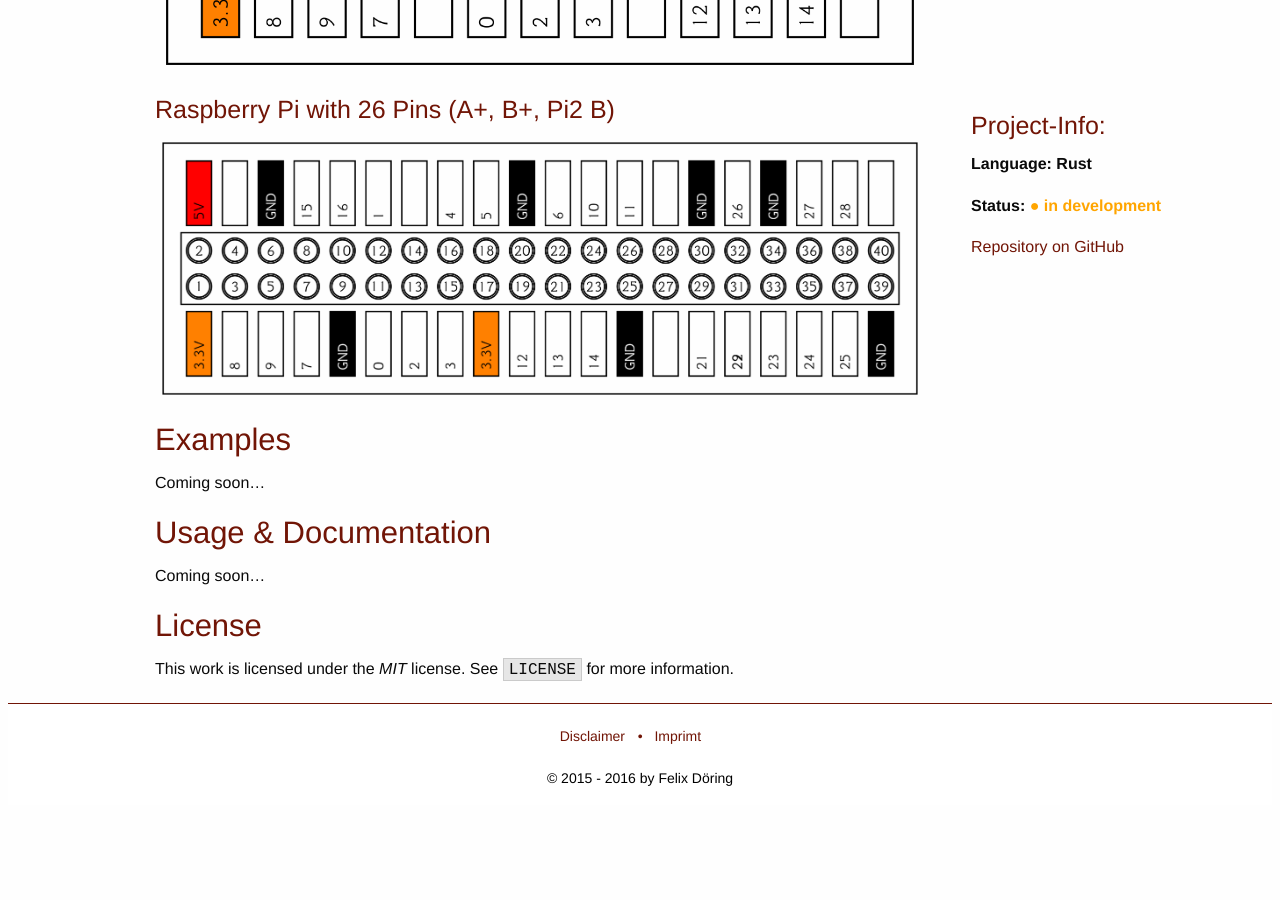
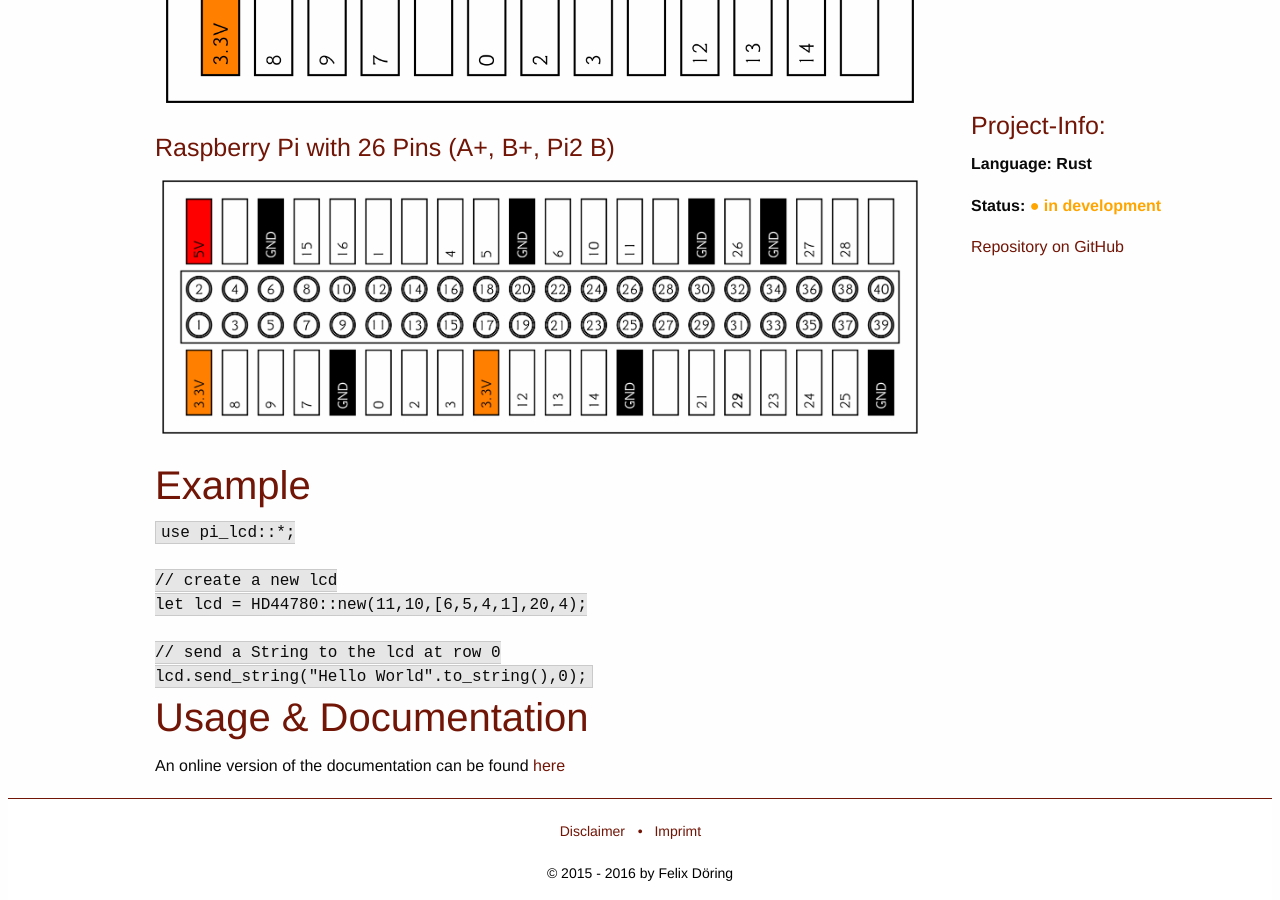
Before and after one commit to MarauderXtreme/felixdoering.com, a Jekyll site: the page built from _projects/pi_lcd.md, in a window 1280 px wide and 900 px high, scrolled down 609 px. Built offline with Jekyll 4.4.1, drawn with Linux system fonts in a browser that asks for light colours; a style sheet for code colours, icons or effects is not loaded; before the commit the page ends 1414 px from its top, so only the background shows below that.

Commit message:
Update pi_lcd.md

````diff
--- a/_projects/pi_lcd.md
+++ b/_projects/pi_lcd.md
@@ -6,24 +6,30 @@
 languages: [Rust]
 ---
 pi_lcd is a Rust Crate to connect a HD44780 LCD to your Raspberry Pi.
+[![Build Status](https://travis-ci.org/h4llow3En/pi_lcd.svg?branch=master)](https://travis-ci.org/h4llow3En/pi_lcd)
 
 
-### Pinout
+## Pinout
 
 #### Raspberry Pi with 26 Pins (A, B)
 ![pin26](/images/pin26.png)
 
 #### Raspberry Pi with 26 Pins (A+, B+, Pi2 B)
-![pin40](/images/pin40.png)
+![pin26](/images/pin40.png)
 
-### Examples
+## Example
 
-Coming soon...
+```rust
+use pi_lcd::*;
+
+// create a new lcd
+let lcd = HD44780::new(11,10,[6,5,4,1],20,4);
+
+// send a String to the lcd at row 0
+lcd.send_string("Hello World".to_string(),0);
+```
 
 
-### Usage & Documentation
+## Usage & Documentation
 
-Coming soon...
-
-### License
-This work is licensed under the _MIT_ license. See `LICENSE` for more information.
+An online version of the documentation can be found [here](http://h4llow3en.github.io/pi_lcd/pi_lcd/)
````
